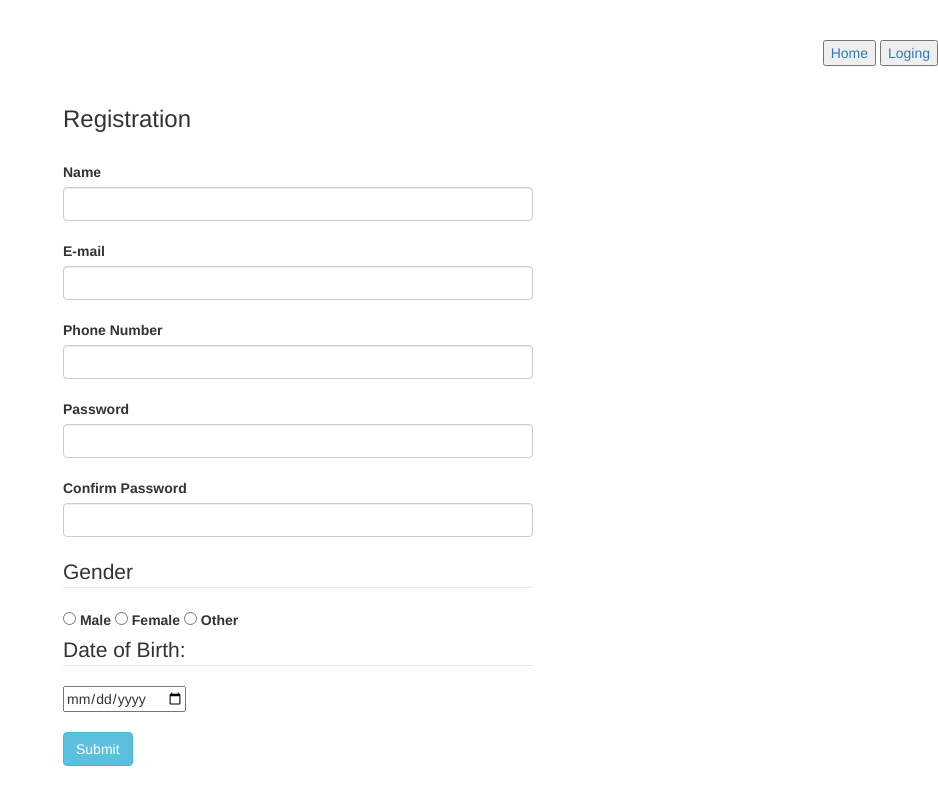
After one commit to kazifaizahmed/web, a PHP site: page /reg.php in a window 1280 px wide. The commit adds this page. Shown: the whole page, without its empty margins (342-1280 px from the left). Run offline with PHP 8.4, Linux system fonts and the light colour scheme.

Commit message:
Add files via upload

```diff
--- /dev/null
+++ b/data.json
@@ -0,0 +1 @@
+[{"Name":"sad","Email":"saaadnaaanahmed@gmail.com","phone number":"0197654766","Password":"12345678","Dob":"2022-02-18","Gender":"male"}]
--- /dev/null
+++ b/reg.php
@@ -0,0 +1,160 @@
+<?php
+ $message = '';
+ $error = '';
+ if(isset($_POST["submit"]))
+ {
+      if (!preg_match("/^[a-zA-Z-' ]*$/",($_POST["name"])))
+      {
+           $error = "<label class='text-danger'>Name,Only use letter.</label>";
+      }
+
+
+      else if (!filter_var(($_POST["email"]), FILTER_VALIDATE_EMAIL))
+      {
+           $error = "<label class='text-danger'>Enter an valide e-mail</label>";
+      }
+      else if(empty($_POST["pnumber"]))
+      {
+           $error = "<label class='text-danger'>Enter Phone Number</label>";
+      }
+
+
+     else if(empty($_POST["np1"]))
+      {
+           $error = "<label class='text-danger'>Enter a username</label>";
+      }
+
+      elseif((strlen($_POST["np1"]))<8){
+
+       $error="<label class='text-danger'>Password,Must enter 8 digit</label>";
+     }
+
+
+      else if(empty($_POST["rp1"]))
+      {
+           $error = "<label class='text-danger'>password is required</label>";
+      }
+
+      elseif(($_POST["rp1"])!=($_POST["np1"]))
+     {
+          $error = "<label class='text-danger'>Same password is required</label>";
+
+      }
+
+      else if (empty($_POST["dob"])) {
+          $error = "<label class='text-danger'>Date Of Birt is required</label>";
+       }
+      else if(empty($_POST["gender"]))
+      {
+           $error = "<label class='text-danger'>Gender cannot be empty</label>";
+      }
+
+      else
+      {
+           if(file_exists('data.json'))
+           {
+                $current_data = file_get_contents('data.json');
+                // echo "old data: <br>". $current_data."<br>";
+                $array_data = json_decode($current_data, true);
+                $new_data = array(
+
+    'Name'=> $_POST["name"],
+    'Email'=>$_POST["email"],
+    'phone number'=>$_POST["pnumber"],
+    'Password'=>$_POST["np1"],
+    'Dob'=>$_POST["dob"],
+    'Gender'=>$_POST["gender"]
+                );
+
+                // echo "new data:";
+                // echo json_encode($new_data);
+                $array_data[] = $new_data;
+                $final_data = json_encode($array_data);
+
+                // echo "final data: <br>". $final_data."<br>";
+                if(file_put_contents('data.json', $final_data))
+                {
+                     $message = "<label class='text-success'>File Appended Success fully</p>";
+                }
+           }
+           else
+           {
+                $error = 'JSON File not exits';
+           }
+      }
+ }
+ ?>
+ <!DOCTYPE html>
+ <html>
+      <head>
+           <title>Registration</title>
+           <link rel="stylesheet" href="https://maxcdn.bootstrapcdn.com/bootstrap/3.3.6/css/bootstrap.min.css" />
+
+<br></br>
+<div style="text-align:right;">
+<a href="hm.php"><button>Home</button></a>
+<a href="loog.php"><button>Loging</button></a>
+
+</div>
+     </head>
+      <body>
+           <br />
+           <div class="container" style="width:500px;">
+                <h3 align="">Registration</h3>
+                <form method="post">
+
+                     <br />
+                     <label>Name</label>
+                     <input type="text" name="name" class="form-control" required /><br />
+
+
+
+                     <label>E-mail</label>
+                     <input type="text" name = "email" class="form-control"  required /><br />
+
+
+                     <label>Phone Number</label>
+                     <input type="Number" name = "pnumber" class="form-control" required  /><br />
+
+
+                     <label>Password</label>
+                     <input type="password" name = "np1" class="form-control"  required /><br />
+
+                     <label>Confirm Password</label>
+                     <input type="password" name = "rp1" class="form-control"  required /><br />
+
+                    <fieldset>
+                    <legend>Gender</legend>
+                    <input type="radio" id="male" name="gender" value="male" >
+                     <label for="male">Male</label>
+                     <input type="radio" id="female" name="gender" value="female">
+                     <label for="female">Female</label>
+                     <input type="radio" id="other" name="gender" value="other">
+                     <label for="other">Other</label><br>
+
+                     <legend>Date of Birth:</legend>
+                     <input type="date" name="dob"  required > <br><br>
+                    </fieldset>
+
+
+
+                     <input type="submit" name="submit" value="Submit" class="btn btn-info" /><br />
+                     <?php
+                     if(isset($message))
+                     {
+                          echo $message;
+                     }
+                     ?>
+
+                     <?php
+                     if(isset($error))
+                     {
+                          echo $error;
+                     }
+                     ?>
+
+                </form>
+           </div>
+           <br />
+      </body>
+ </html>
```
Also changed, not shown: loog.php (+68 -0 lines), table.php (added, +45 -0 lines), wb4.2.png (added), wb4.png (added), web lab4.png (added).
